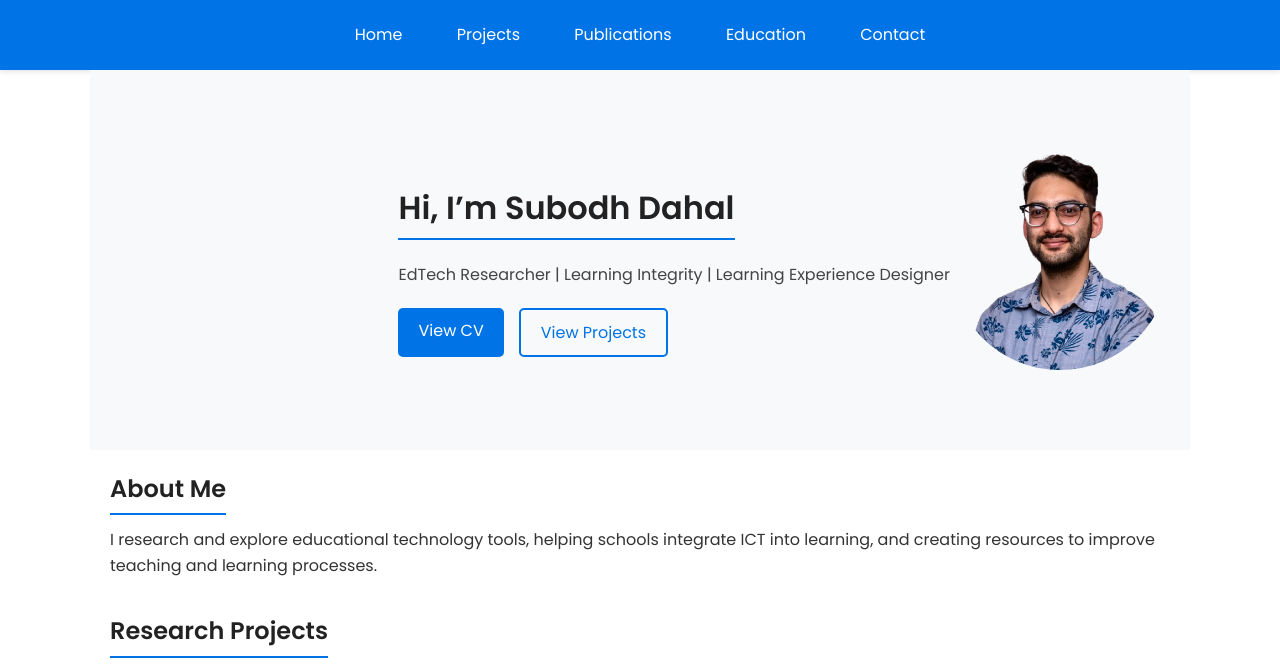
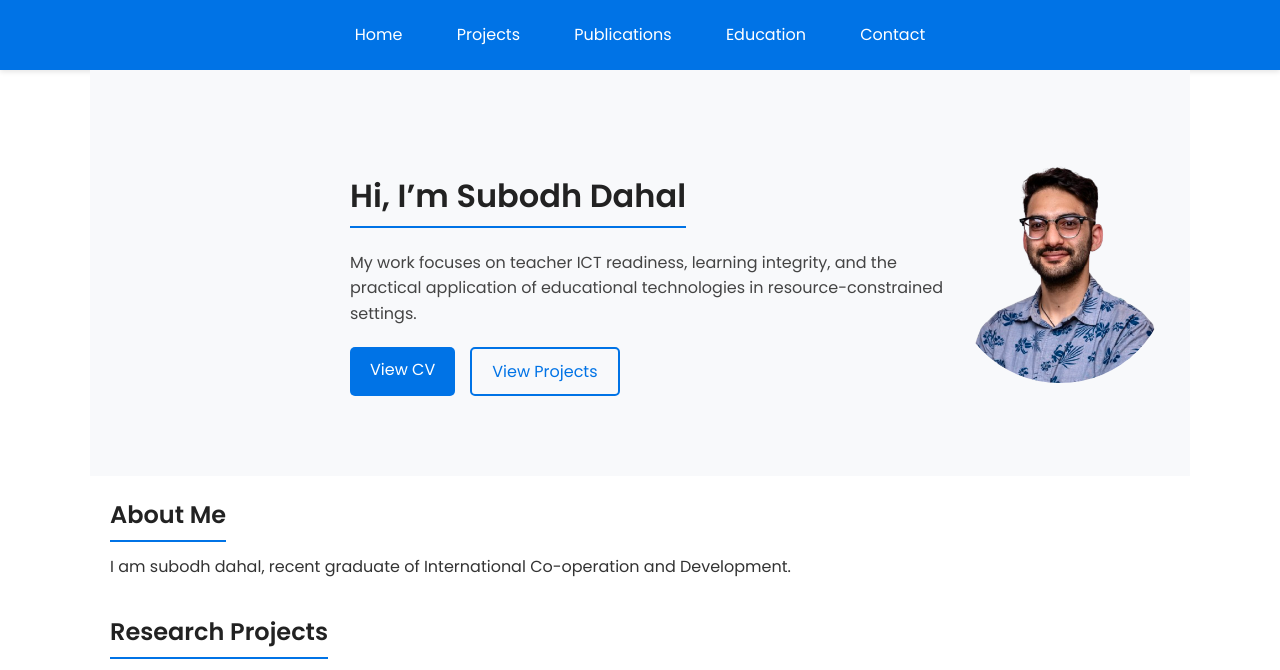
Before and after one commit to dahalsubodh/dahalsubodh.github.io, a Jekyll site: the page built from index.md, in a window 1280 px wide, cut to the strip 0-670 px from the top of the page. Built offline with Jekyll 4.4.1, drawn with Linux system fonts in a browser that asks for light colours; our own code applies the rules of GitHub Pages for plain Markdown files.

Commit message:
Update index.md

```diff
--- a/index.md
+++ b/index.md
@@ -14,8 +14,7 @@
 
     <div class="hero-text">
       <h1>Hi, I’m Subodh Dahal</h1>
-      <p>EdTech Researcher | Learning Integrity | Learning Experience Designer</p>
-
+      <p>My work focuses on teacher ICT readiness, learning integrity, and the practical application of educational technologies in resource-constrained settings.</p>
       <div class="hero-buttons">
       <a href="assets/Subodh Dahal — Academic CV - 3 pager (2026).pdf" class="cta-btn" target="_blank" rel="noopener noreferrer">View CV</a>
         <a href="#projects" class="cta-btn cta-secondary">View Projects</a>
@@ -28,7 +27,7 @@
 <section id="about" class="section">
   <div class="container">
     <h2>About Me</h2>
-    <p>I research and explore educational technology tools, helping schools integrate ICT into learning, and creating resources to improve teaching and learning processes.</p>
+    <p>I am subodh dahal, recent graduate of International Co-operation and Development. </p>
   </div>
 </section>
 
```
